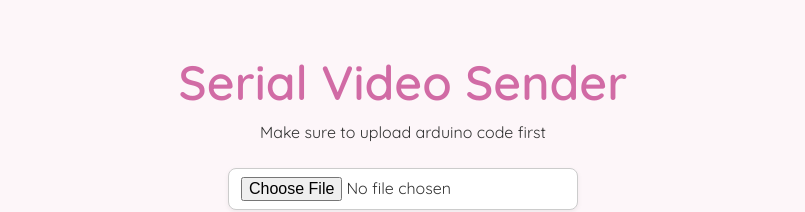
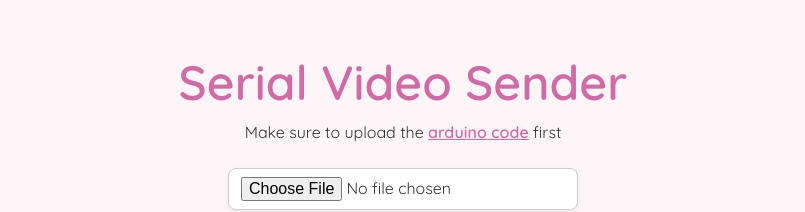
Before and after one commit to umittadelen/arduinoVideoRenderer, a plain HTML site: page index.html in a window 1280 px wide. Shown: the top 212 px of the page, without its empty margins (237-1042 px from the left). Drawn offline with Linux system fonts and the light colour scheme.

Commit message:
update info link
Updated the info message in index.html to include a styled, clickable link to the Arduino code, improving user guidance.

```diff
--- a/index.html
+++ b/index.html
@@ -137,12 +137,19 @@
         video {
             display: none;
         }
+
+        .linkspan {
+            color: #d16ba5;
+            cursor: pointer;
+            font-weight: bold;
+            text-decoration: underline;
+        }
     </style>
 </head>
 
 <body>
     <h1>Serial Video Sender</h1>
-    <p id="info">Make sure to upload arduino code first</p>
+    <p id="info">Make sure to upload the <span class="linkspan" onclick="window.location.href='https://github.com/umittadelen/arduinoVideoRenderer/blob/main/receive/receive.ino'">arduino code</span> first</p>
     <input type="file" id="videoInput" accept="video/*">
 
     <div class="horizontal-flex">
```
Also changed, not shown: 1 other file.
